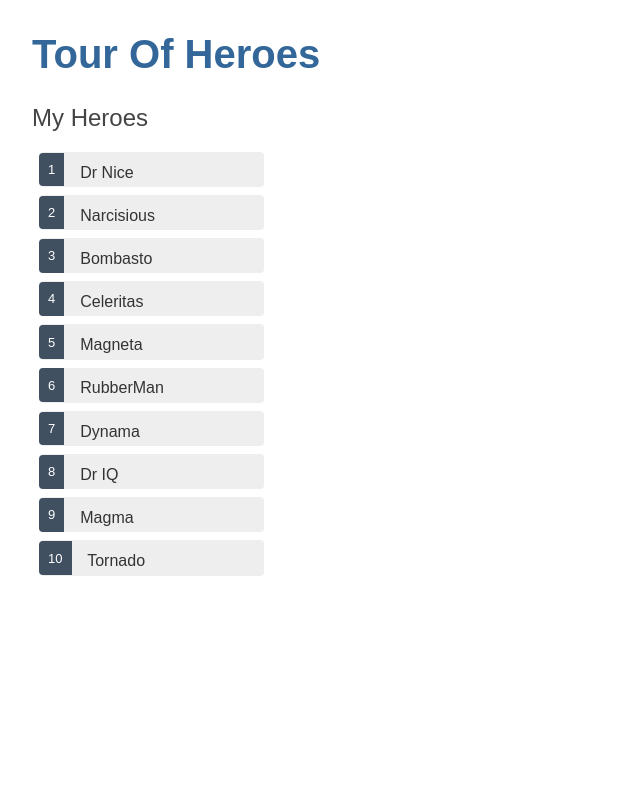
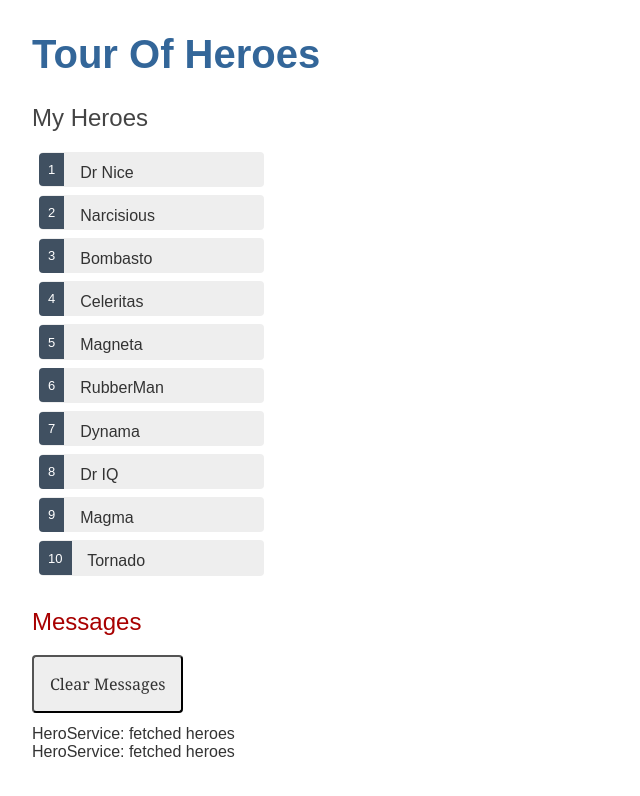
Before and after one commit to ksfallon/angular-tour-of-heroes, an Angular app: page / in a window 1280 px wide. Shown: the top 796 px of the page, without its empty margins (0-640 px from the left). Built offline with nearby package versions, Linux system fonts and the light colour scheme.

Commit message:
added messageComponent and messageService

```diff
--- a/src/app/app.component.html
+++ b/src/app/app.component.html
@@ -1,2 +1,3 @@
 <h1>{{title}}</h1>
 <app-heroes></app-heroes>
+<app-messages></app-messages>
--- a/src/app/hero.service.ts
+++ b/src/app/hero.service.ts
@@ -1,17 +1,19 @@
 import { Injectable } from '@angular/core'; //This is automatic and its needed so we can inject HeroService into the root (app.component.ts)
 import { Observable, of } from 'rxjs'; //- Observable is one of the key classes in the RxJS library
 import {Hero} from './hero';
-import {HEROES} from './mock-heroes' //need to connect to the MockHeroes to get those seeds
+import {HEROES} from './mock-heroes'; //need to connect to the MockHeroes to get those seeds
+import {MessageService} from './message.service';
 
 @Injectable({
   providedIn: 'root' //Here is where HeroService is injected into the root at app.component.ts
 })
 export class HeroService { //Where we export all the information so other components can use it
 
-  constructor() { }
+  constructor(private messageService: MessageService) { }
 
   getHeroes(): Observable<Hero[]> {
-    const heroes = of(HEROES)  //We are getting the array of hero objects (Hero[]) ie HEROES from the mock-heroes.ts and using the Observable.of method to make it asynchronous
+    const heroes = of(HEROES);
+    this.messageService.add('HeroService: fetched heroes')  //We are getting the array of hero objects (Hero[]) ie HEROES from the mock-heroes.ts and using the Observable.of method to make it asynchronous
     return heroes; // of(HEROES) returns an Observable<Hero[]> that emits a SINGLE VALUE which is the array of mock-heroes.
   }
 }
--- a/src/app/heroes/heroes.component.ts
+++ b/src/app/heroes/heroes.component.ts
@@ -1,7 +1,7 @@
 import { Component, OnInit } from '@angular/core';
 import { Hero } from '../hero';
 import { HeroService } from '../hero.service'; // Must import hero.service.ts b/c its where HEREOS is being imported from (Don't need HEROES import here anymore)
-
+import { MessageService } from '../message.service'; // Must import message.service.ts
 @Component({
   selector: 'app-heroes', //This is the name of the component and what is used when you want to insert it into HTML
   templateUrl: './heroes.component.html', //Here is the html page connected to hero.component.ts
@@ -13,7 +13,8 @@ export class HeroesComponent implements OnInit { // HeroesComponent class is exp
 
   heroes: Hero[] = []; //the heroes property is not a declaration:- heroes is an array of Hero that we get from HeroService's which gets the array from mock-heroes.ts)
 
-  constructor(private heroService: HeroService) { } //This is where we are INJECTING and calling on the hero.service.ts
+  constructor(private heroService: HeroService,
+    private messageService: MessageService) { } //This is where we are INJECTING and calling on the hero.service.ts
   // When Angular creates a HeroesComponent, the Dependency Injection system sets the heroService parameter to the singleton instance of HeroService.
   // ****** WHAT DOES THE LINE ABOVE MEAN?!? ******
 
@@ -25,6 +26,7 @@ export class HeroesComponent implements OnInit { // HeroesComponent class is exp
 
   onSelect(hero: Hero): void {
     this.selectedHero = hero;
+    this.messageService.add(`HeroComponent: Selected hero id=${hero.id}`)
     console.log('hero clicked', hero)
   }
 
--- /dev/null
+++ b/src/app/message.service.ts
@@ -0,0 +1,15 @@
+import { Injectable } from '@angular/core';
+
+@Injectable({
+  providedIn: 'root'
+})
+export class MessageService {
+  messages: string[] = []; //messages are an array of strings
+
+  add(message: string) {
+    this.messages.push(message); //This will ADD a message to the cache
+  }
+  clear() {
+    this.messages = []; //This will CLEAR the cache
+  }
+}
--- /dev/null
+++ b/src/app/messages/messages.component.css
@@ -0,0 +1,19 @@
+/* MessagesComponent's private CSS styles */
+h2 {
+  color: #A80000;
+  font-family: Arial, Helvetica, sans-serif;
+  font-weight: lighter;
+}
+
+.clear {
+  color: #333;
+  background-color: #eee;
+  margin-bottom: 12px;
+  padding: 1rem;
+  border-radius: 4px;
+  font-size: 1rem;
+}
+.clear:hover {
+  color: white;
+  background-color: #42545C;
+}
--- /dev/null
+++ b/src/app/messages/messages.component.html
@@ -0,0 +1,8 @@
+<div *ngIf="messageService.messages.length">
+
+  <h2>Messages</h2>
+  <button class="clear"
+    (click)="messageService.clear()">Clear Messages</button>
+  <div *ngFor="let message of messageService.messages">{{message}}</div>
+
+</div>
--- /dev/null
+++ b/src/app/messages/messages.component.ts
@@ -0,0 +1,16 @@
+import { Component, OnInit } from '@angular/core';
+import { MessageService } from '../message.service'
+
+@Component({
+  selector: 'app-messages',
+  templateUrl: './messages.component.html',
+  styleUrls: ['./messages.component.css']
+})
+export class MessagesComponent implements OnInit {
+
+  constructor(public messageService: MessageService) { }
+
+  ngOnInit() {
+  }
+
+}
```
Also changed, not shown: src/app/app.module.ts (+6 -2 lines), 2 other files (tests, documents, lock files or other folders).
